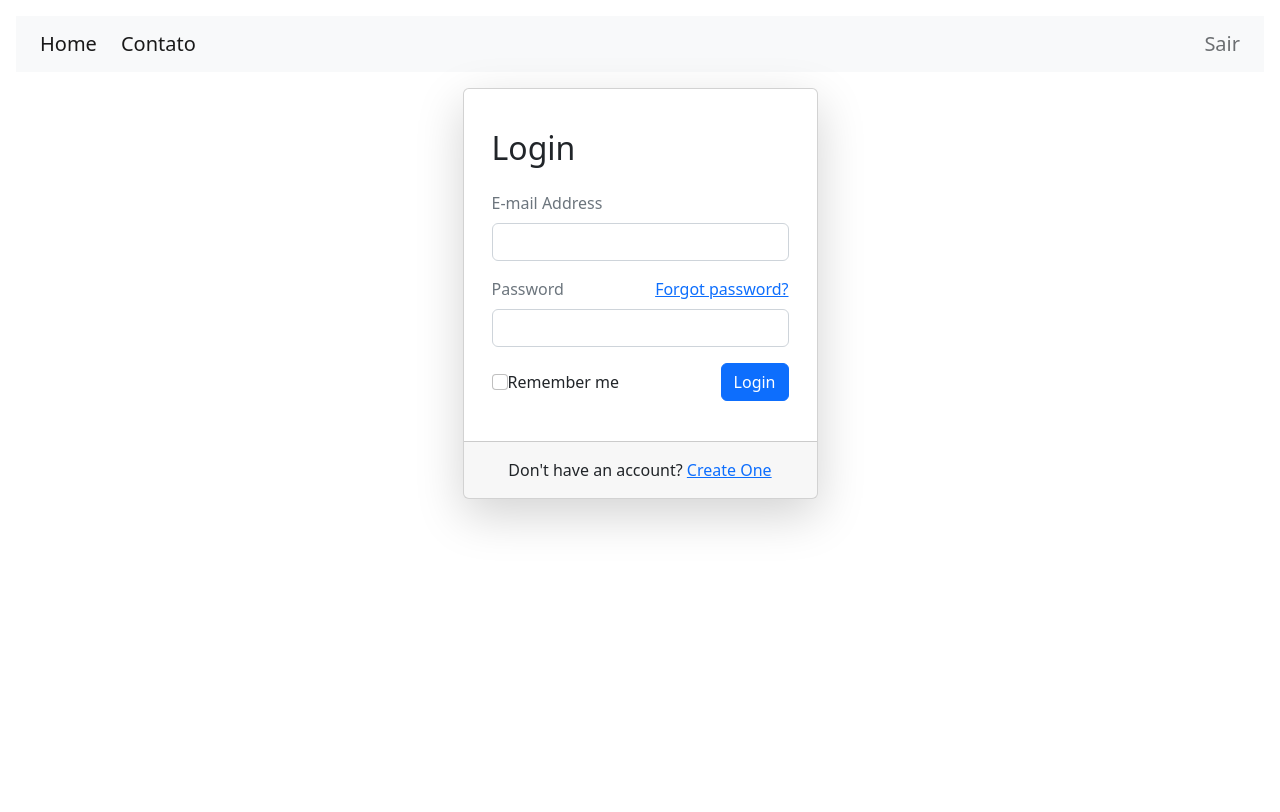
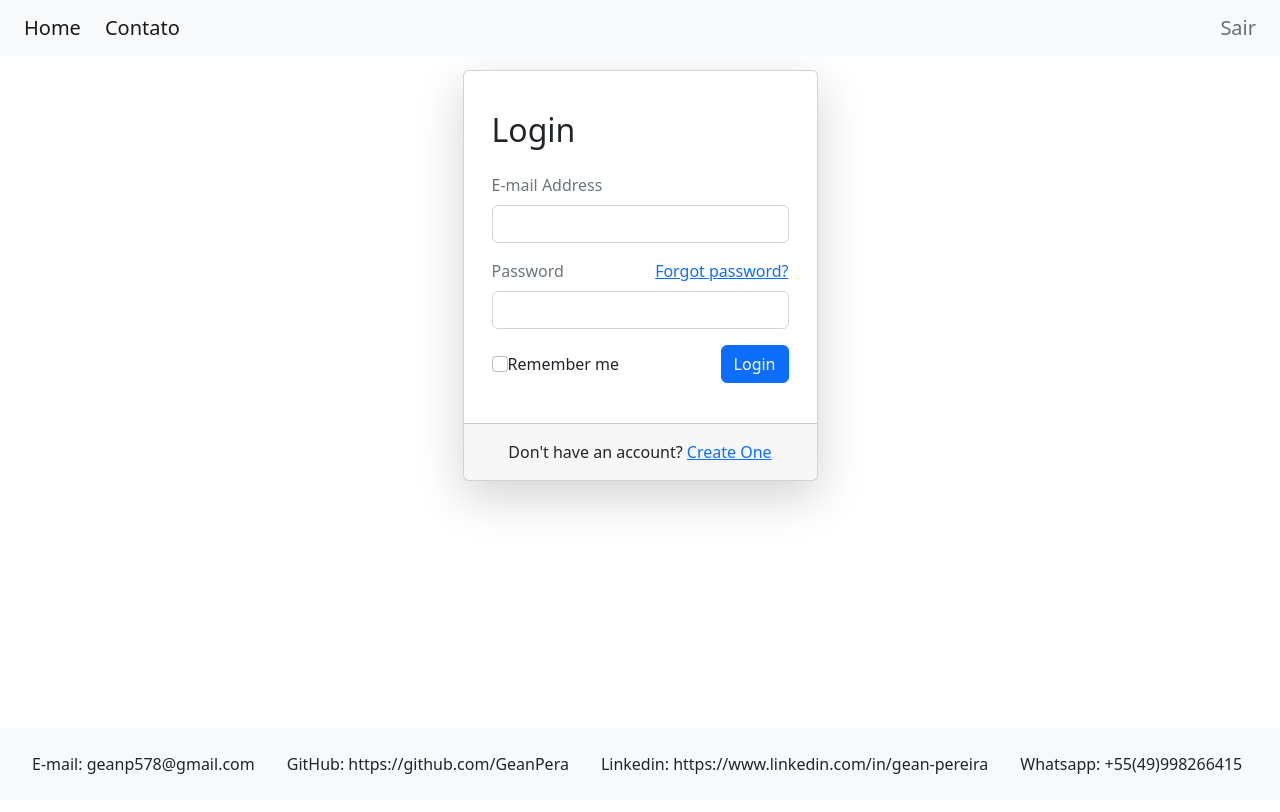
Before and after one commit to GeanPera/exercicioAngular, an Angular app: page /login in a window 1280 px wide. Shown: the top 812 px of the page. Built offline with nearby package versions, Linux system fonts and the light colour scheme.

Commit message:
add correção lista6

```diff
--- a/src/app/app.component.css
+++ b/src/app/app.component.css
@@ -1,12 +1,5 @@
-.clDiv{
-    text-align: center;
-    margin-top: 10px;
+.margeMain{
+    margin-top: 70px;
+    margin-right: 20px;
+    margin-left: 20px;
 }
-.clBt{
-    margin-left: 5px;
-   margin-right: 5px;
-}
-.listas{
-    width: 100vw;
-    height: 100vh;
-}
--- a/src/app/app.component.html
+++ b/src/app/app.component.html
@@ -1,30 +1,31 @@
-<div class="" style="height:100vh;">
-    <nav class="m-3 row navbar navbar-expand-lg bg-light">
+<div class="d-inline">
+    <div>
+        <nav class="navbar fixed-top navbar-light bg-light navbar-expand-lg">
             <div class="container-fluid">
-            <div>
                 <ul class="navbar-nav">
-                    <li class="nav-item">
+                    <li class="nav-item d-flex">
                         <a class="navbar-brand h1 btn m-0 border border-0" routerLink="">Home</a>
                     </li>
-                    <li class="nav-item">
+                    <li class="nav-item d-flex">
                         <a class="navbar-brand h1 btn m-0 border border-0" routerLink="/contato">Contato</a>
                     </li>
                 </ul>
-            </div>
-            <div>
                 <ul class="navbar-nav">
                     <li class="nav-item ">
                         <button class="navbar-brand h1 btn m-0 border border-0" [disabled]="!readLocalStorageToken()" (click)="deslogar()" routerLink="/login">Sair</button>
                     </li>
                 </ul>
             </div>
+        </nav>
     </div>
-    </nav>
-    <main class="m-3 row align-items-start">
+    <div>
+        <main class="margeMain">
             <router-outlet></router-outlet>
-
         </main>
-    <footer class="m-3 row container-fluid position-absolute bottom-0">
+    </div>
+    <div>
+        <footer class="navbar fixed-bottom navbar-light bg-light">
             <app-rodape></app-rodape>
         </footer>
     </div>
+</div>
--- a/src/app/pages/rodape/rodape.component.html
+++ b/src/app/pages/rodape/rodape.component.html
@@ -1,3 +1,6 @@
-<div class="d-flex row">
-
+<div class="m-3 d-flex">
+    <p class="px-3 m-0">E-mail: geanp578@gmail.com</p>
+    <p class="px-3 m-0">GitHub: https://github.com/GeanPera</p>
+    <p class="px-3 m-0">Linkedin: https://www.linkedin.com/in/gean-pereira</p>
+    <p class="px-3 m-0">Whatsapp: +55(49)998266415</p>
 </div>
```
Lines whose indentation alone changed are shown as unchanged.
